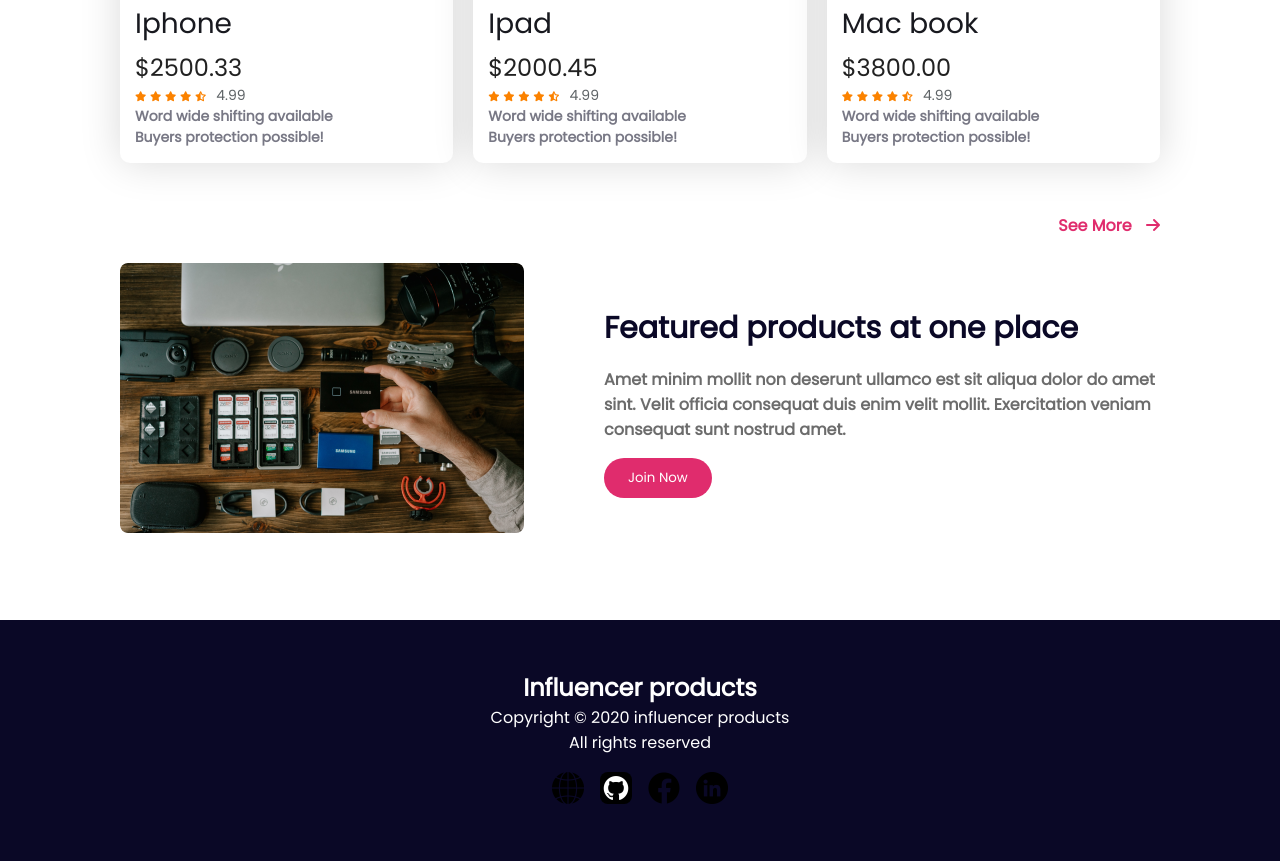
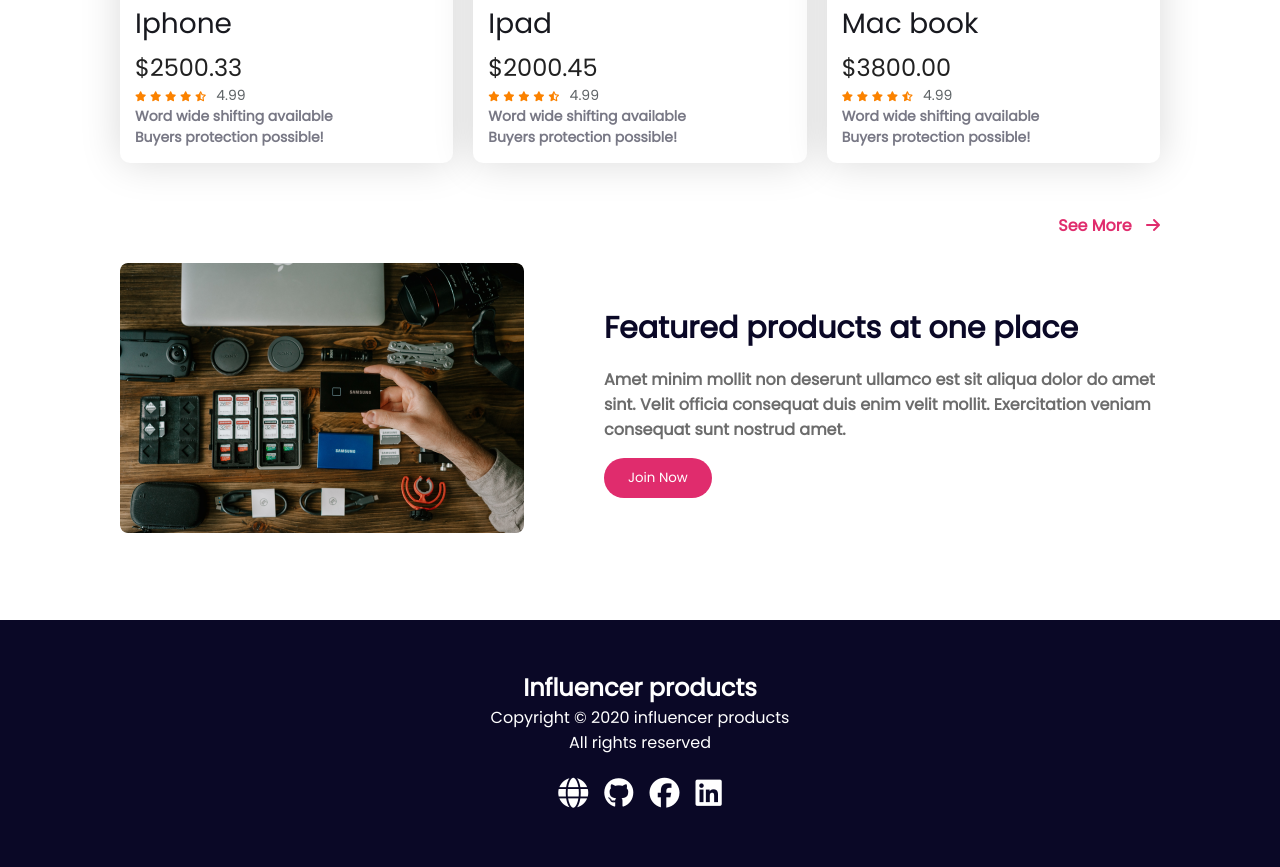
Before and after one commit to mfarhadattari/influencer-gear, a plain HTML site: page index.html in a window 1280 px wide. Shown: the part 2703-3570 px from the top of the page. Drawn offline with Linux system fonts and the light colour scheme.

Commit message:
footer icon change

```diff
--- a/index.html
+++ b/index.html
@@ -324,10 +324,10 @@
             <p>Copyright © 2020  influencer products</p>
             <p>All rights reserved</p>
             <div class="social-link">
-                <a><img src="./asset/social-ico/global.png" alt="Website"></a>
-                <a href="#"><img src="./asset/social-ico/github.png" alt="Github"></a>
-                <a href="#"><img src="./asset/social-ico/facebook.png" alt="Facebook"></a>
-                <a href="#"><img src="./asset/social-ico/linkedin.png" alt="    "></a>
+                <a href="#"><i class="fa-solid fa-globe"></i></a>
+                <a href="#"><i class="fa-brands fa-github"></i></a>
+                <a href="#"><i class="fa-brands fa-facebook"></i></a>
+                <a href="#"><i class="fa-brands fa-linkedin"></i></a>
             </div>
         </div>
 
--- a/styles/style.css
+++ b/styles/style.css
@@ -294,9 +294,9 @@ Dropdown-Menu Styles
     gap: 16px;
     margin-top: 17px;
 }
-.social-link img{
-    width: 32px;
-    height: 32px;
+.social-link a{
+    color: white;
+    font-size: 30px;
 }
 
 
```
Also changed, not shown: asset/social-ico/facebook.png (deleted), asset/social-ico/github.png (deleted), asset/social-ico/global.png (deleted), asset/social-ico/linkedin.png (deleted).
